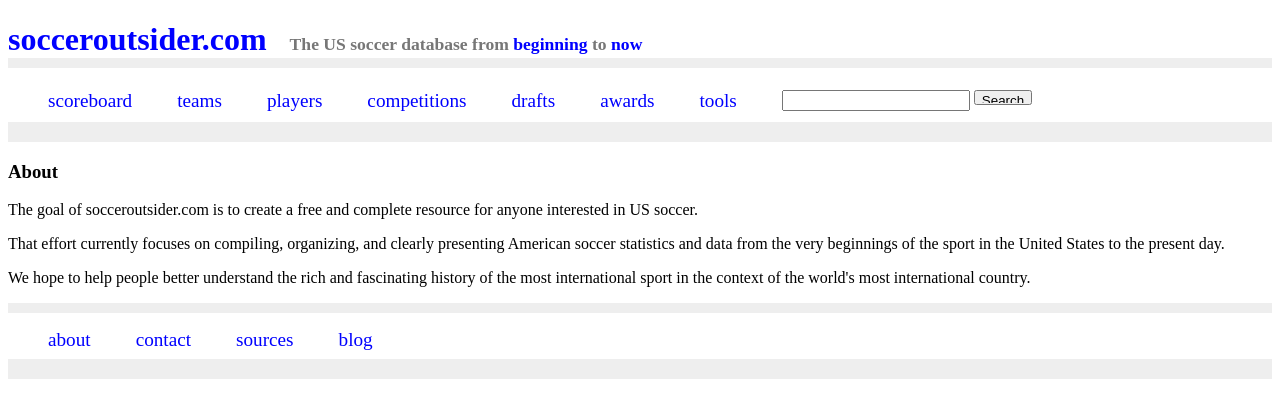
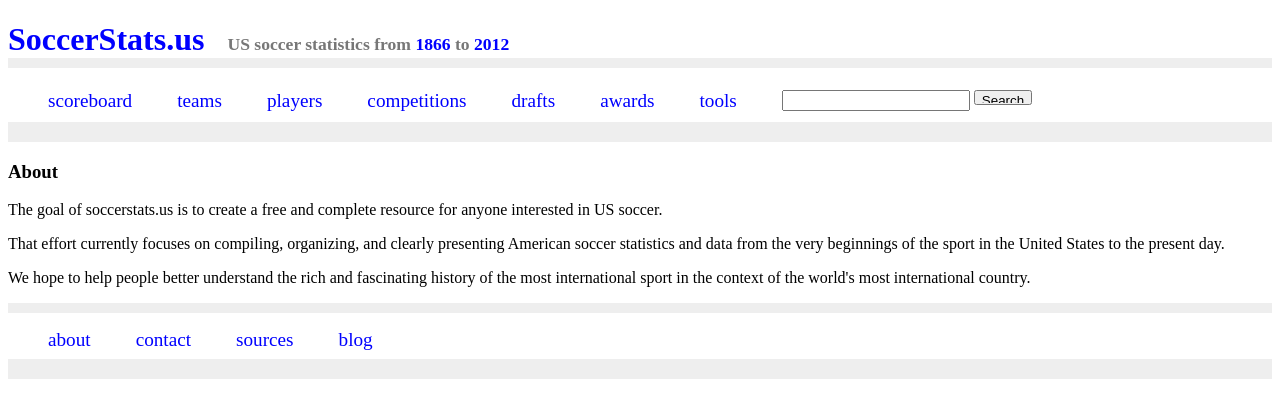
Before and after one commit to SoccerStatsUS/s2, a Django app: template templates/about.html in a window 1280 px wide. Shown: the top 418 px of the page. Run offline with Django 3.2, Linux system fonts and the light colour scheme; the template is opened without the code that fills it, so the values that code supplies are empty; some libraries are stand-ins or nearby versions.

Commit message:
Change socceroutsider.com to soccerstats.us

```diff
--- a/templates/about.html
+++ b/templates/about.html
@@ -4,7 +4,7 @@
 
 <h3>About</h3>
 
-<p>The goal of socceroutsider.com is to create a free and complete resource for anyone interested in US soccer. </p>
+<p>The goal of soccerstats.us is to create a free and complete resource for anyone interested in US soccer. </p>
 <p>That effort currently focuses on compiling, organizing, and clearly presenting American soccer statistics and data from the very beginnings of the sport in the United States to the present day.</p>
 <p>We hope to help people better understand the rich and fascinating history of the most international sport in the context of the world's most international country.</p>
 
--- a/templates/base.html
+++ b/templates/base.html
@@ -4,7 +4,7 @@
 <html>
 
 <head>
-  <title>{% block title %}American soccer statistics since 1884{% endblock %} - SoccerOutsider.com </title>
+  <title>{% block title %}American soccer statistics since 1884{% endblock %} - SoccerStats.us </title>
   <meta http-equiv="Content-Type" content="text/html;charset=utf-8">
   <meta name="Description" content="{% block metadescription %}"Historical and modern Soccer Statistics for all American competitions, teams, and players. Includes stats, results, lineups, awards, drafts, career stats, salary data and more."{% endblock %}"</meta>
 
@@ -40,7 +40,7 @@
 
 <body>
 
-  <h1><a href="{% url home %}">socceroutsider.com</a> <span class="subhead">The US soccer database from <a href="{% url year_detail 1869 %}">beginning</a> to <a href="{% url year_detail 2012 %}">now</a></span> </h1>
+  <h1><a href="{% url home %}">SoccerStats.us</a> <span class="subhead">US soccer statistics from <a href="{% url year_detail 1866 %}">1866</a> to <a href="{% url year_detail 2012 %}">2012</a></span> </h1>
 
   <div id="header">
     <ul>
--- a/templates/contact/index.html
+++ b/templates/contact/index.html
@@ -12,7 +12,7 @@
 
 </form>
 
-<p>You can also email me at chris at socceroutsider.com</p>
+<p>You can also email me at chris at soccerstats.us</p>
 
 
 
--- a/templates/homepage.html
+++ b/templates/homepage.html
@@ -39,7 +39,7 @@
 <h4>News</h4>
 {% endcomment %}
 
-<p>socceroutsider.com aims to create a free and complete statistical resource covering all US soccer history.</p>
+<p>soccerstats.us aims to create a free and complete statistical resource covering all US soccer history.</p>
 
 
 <h4><a href="{% url competition_index %}">Competitions</a></h4>
```
